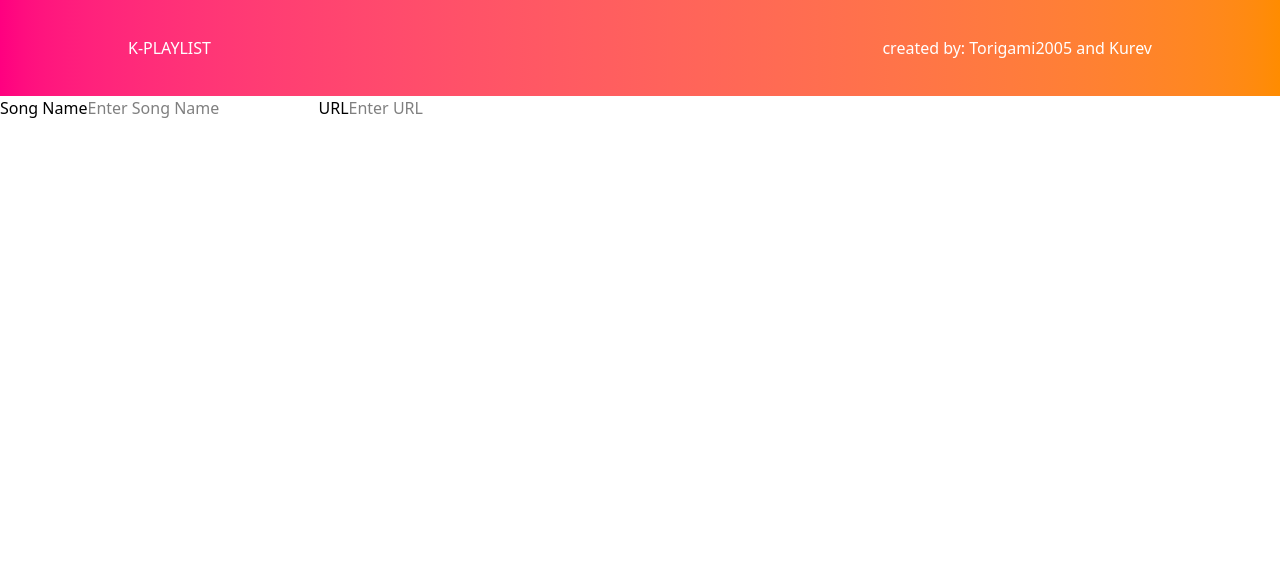
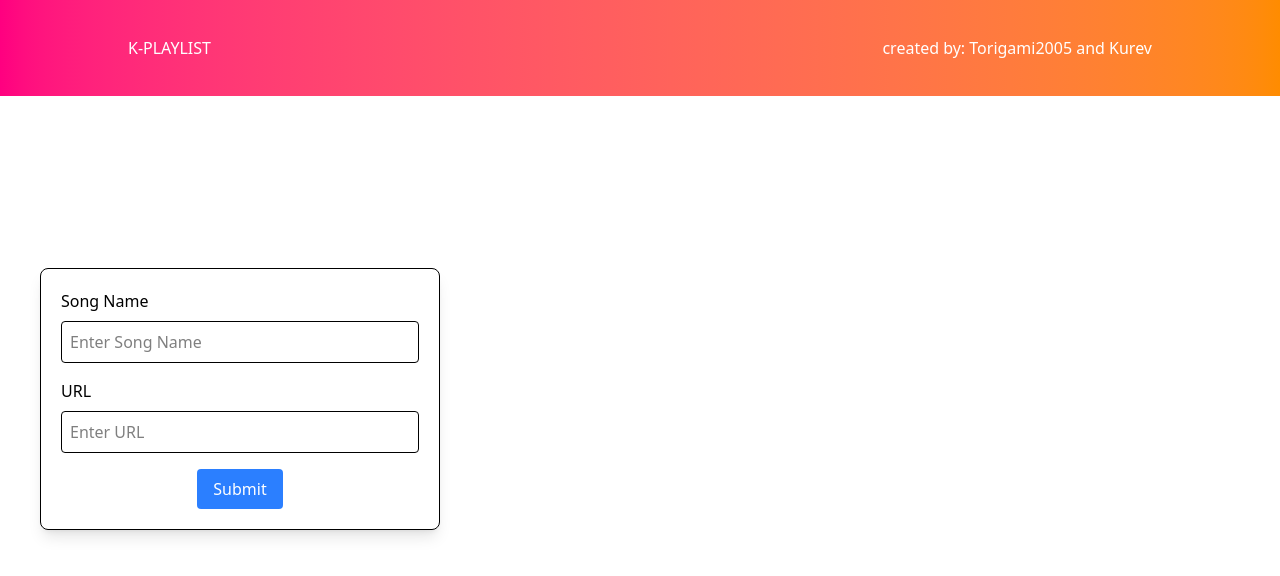
Before and after one commit to Kurev/play-list-web, a React (Vite) app: page / in a window 1280 px wide. Shown: the top 576 px of the page. Built offline with nearby package versions, Linux system fonts and the light colour scheme.

Commit message:
submission song front-end done

```diff
--- a/src/Components/Home/Container.tsx
+++ b/src/Components/Home/Container.tsx
@@ -1,12 +1,23 @@
 
 const Container = () => {
   return (
-    <div className="">
-    <label htmlFor="">Song Name</label>
-    <input type="text" placeholder="Enter Song Name"/>
-    <label htmlFor="">URL</label>
-    <input type="text" placeholder="Enter URL" />
-    </div>
+
+    //---------------------Submit Song---------------------//
+    <div className="flex justify-start p-10 mt-33">
+    <form className="border border-black p-5 max-w-100 w-full bg-white rounded-lg shadow-lg">
+      <div className="mb-4">
+        <label htmlFor="songName" className="block text-left mb-2">Song Name</label>
+        <input type="text" id="songName" placeholder="Enter Song Name" className="w-full p-2 border rounded" />
+      </div>
+      <div className="mb-4">
+        <label htmlFor="url" className="block text-left mb-2">URL</label>
+        <input type="text" id="url" placeholder="Enter URL" className="w-full p-2 border rounded" />
+      </div>
+      <div className="flex justify-center w-full mt-4">
+      <button type="submit" className="flex justify-center px-4 py-2 bg-blue-500 text-white rounded hover:bg-blue-600" >Submit</button>
+      </div>
+    </form>
+  </div>
   )
 }
 
--- a/src/Home.tsx
+++ b/src/Home.tsx
@@ -9,6 +9,7 @@ function Home() {
 
     <Navbar />
     <Container/>
+
     {/* <Body /> */}
     </>
   )
```
